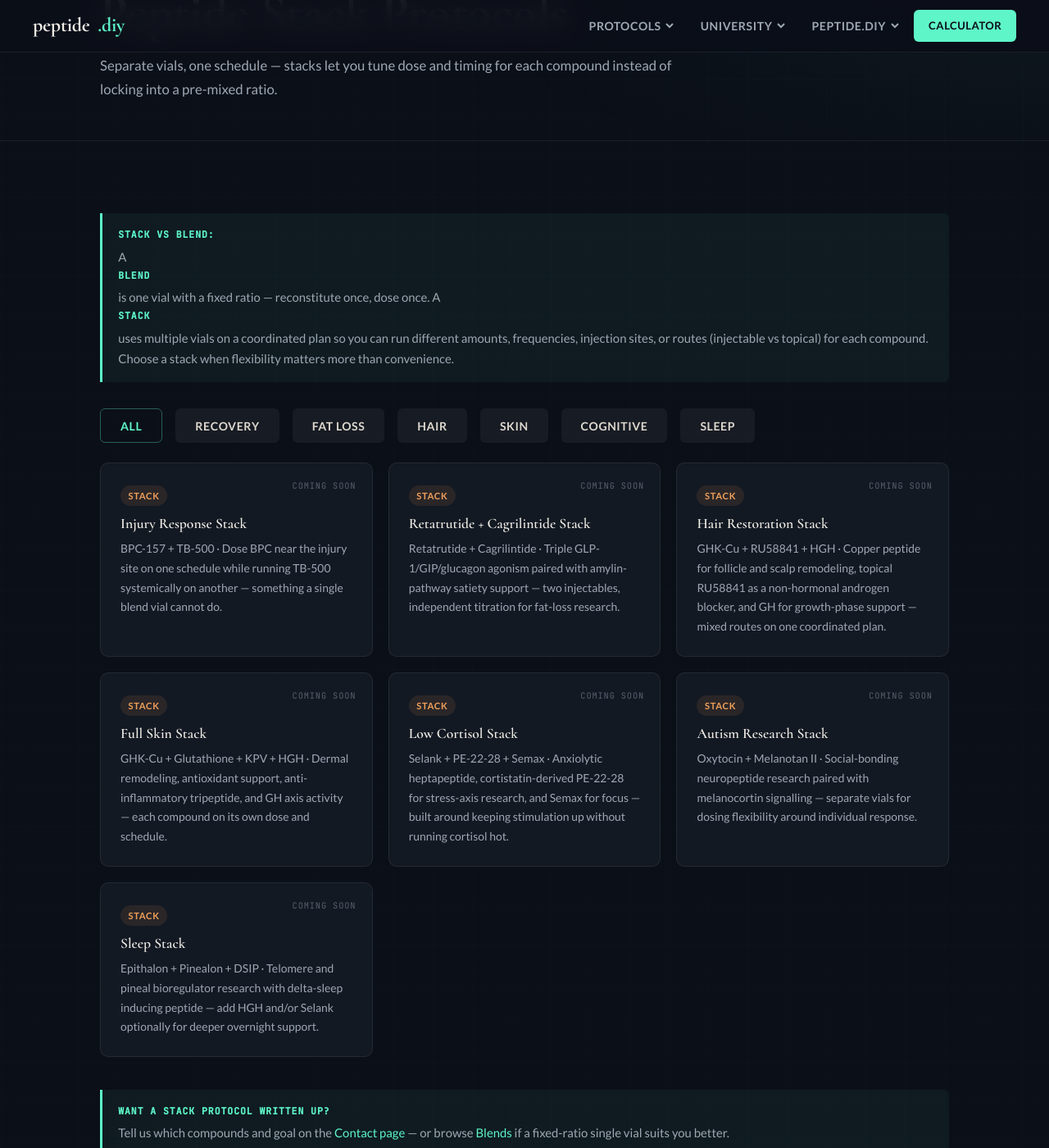
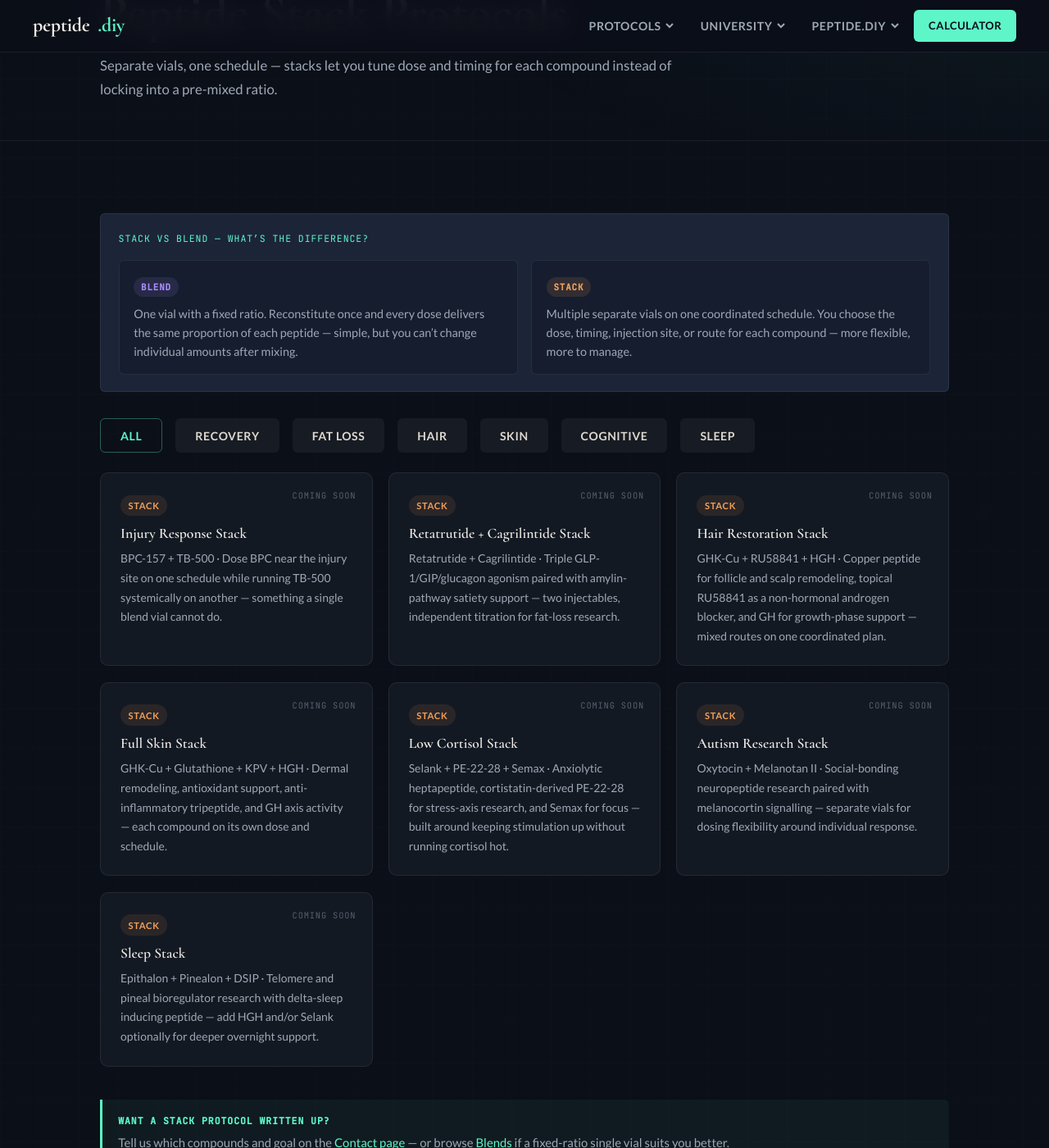
Before and after one commit to FletcherPoole/peptide.diy, a Jekyll site: the page built from stacks.html, in a window 1280 px wide and 1400 px high, scrolled down 237 px. Shown: the whole window at 82% size. Built offline with Jekyll 4.4.1, drawn with Linux system fonts in a browser that asks for light colours.

Commit message:
Fix stack vs blend explainer with side-by-side layout.
Replace broken callout strong styling with a two-column comparison box on the stacks page.

```diff
--- a/css/styles.css
+++ b/css/styles.css
@@ -374,6 +374,31 @@ a.card,a.proto-card{display:block;text-decoration:none;color:inherit}
 .callout.warning strong{color:var(--accent2)}
 .callout.danger strong{color:var(--danger)}
 
+.compare-callout{
+  margin:1.5rem 0;padding:1.25rem 1.35rem;
+  background:var(--bg4);border:1px solid var(--border);border-radius:var(--r2);
+}
+.compare-lead{
+  margin:0 0 1rem;font-family:var(--font-mono);font-size:.72rem;
+  letter-spacing:.08em;text-transform:uppercase;color:var(--accent);
+}
+.compare-grid{
+  display:grid;grid-template-columns:1fr 1fr;gap:1rem;
+}
+.compare-item{
+  padding:1rem 1.1rem;background:var(--bg3);border:1px solid var(--border);
+  border-radius:var(--r2);
+}
+.compare-item p{margin:0;font-size:.9rem;color:var(--text2);line-height:1.6}
+.compare-label{
+  display:inline-block;margin-bottom:.55rem;font-family:var(--font-mono);
+  font-size:.68rem;font-weight:700;letter-spacing:.08em;text-transform:uppercase;
+  padding:.2rem .55rem;border-radius:50px;
+}
+.compare-label.blend{background:rgba(167,139,250,0.12);color:var(--accent3)}
+.compare-label.stack{background:rgba(240,160,90,0.12);color:var(--accent2)}
+@media(max-width:640px){.compare-grid{grid-template-columns:1fr}}
+
 /* ── STEPS ── */
 .steps{list-style:none;padding:0}
 .steps li{
--- a/stacks.html
+++ b/stacks.html
@@ -15,7 +15,19 @@ description: "Peptide stack protocols for fat loss, hair, skin, sleep, cognition
   </div>
   <div class="content-body">
     <div class="container">
-      <div class="callout"><strong>Stack vs blend:</strong> A <strong>blend</strong> is one vial with a fixed ratio — reconstitute once, dose once. A <strong>stack</strong> uses multiple vials on a coordinated plan so you can run different amounts, frequencies, injection sites, or routes (injectable vs topical) for each compound. Choose a stack when flexibility matters more than convenience.</div>
+      <div class="compare-callout">
+        <p class="compare-lead">Stack vs blend — what&rsquo;s the difference?</p>
+        <div class="compare-grid">
+          <div class="compare-item">
+            <span class="compare-label blend">Blend</span>
+            <p>One vial with a fixed ratio. Reconstitute once and every dose delivers the same proportion of each peptide — simple, but you can&rsquo;t change individual amounts after mixing.</p>
+          </div>
+          <div class="compare-item">
+            <span class="compare-label stack">Stack</span>
+            <p>Multiple separate vials on one coordinated schedule. You choose the dose, timing, injection site, or route for each compound — more flexible, more to manage.</p>
+          </div>
+        </div>
+      </div>
 
       <div style="display:flex;gap:1rem;flex-wrap:wrap;margin:2rem 0 0">
         <button class="btn btn-outline" onclick="filterProtos('all')">All</button>
```
